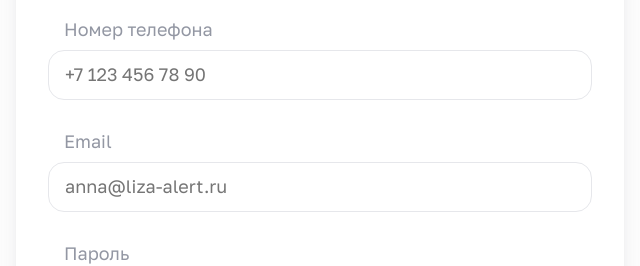
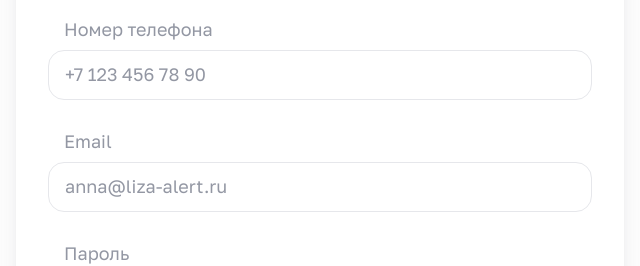
Before and after one commit to theverybusybee/lizaAlertCourses, a plain HTML site: page page-html/profile.html in a window 1280 px wide. Shown: the part 1009-1275 px from the top of the page, 320-960 px from the left. Drawn offline with Linux system fonts and the light colour scheme.

Commit message:
input placeholder fixed up

```diff
--- a/blocks/profile-form/__item/profile-form__item.css
+++ b/blocks/profile-form/__item/profile-form__item.css
@@ -10,7 +10,12 @@
   color: #212329;
 }
 
-.profile-form__item::-webkit-input-placeholder, .profile-form__item::-moz-placeholder {
+.profile-form__item::-webkit-input-placeholder {
+  color: #9397a3;
+  opacity: 1;
+}
+
+.profile-form__item::-moz-placeholder {
   color: #9397a3;
   opacity: 1;
 }
```
Also changed, not shown: 4 other files.
